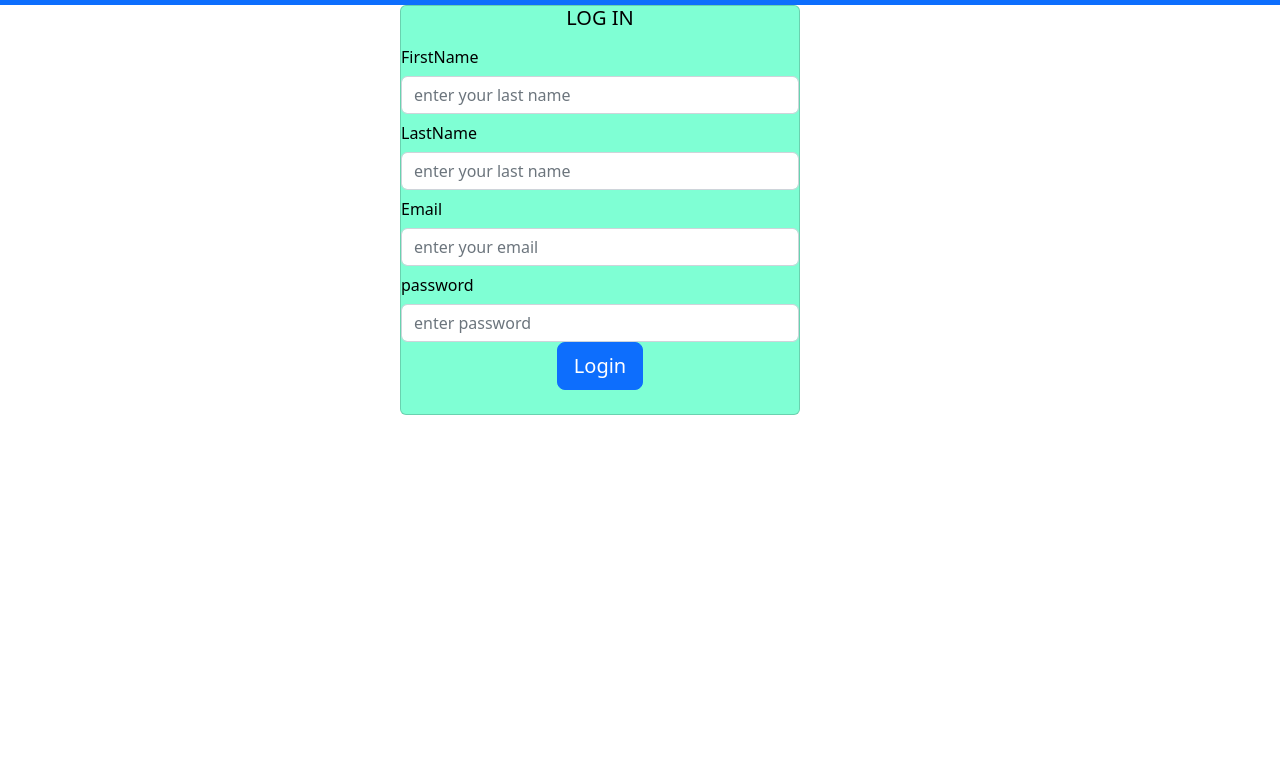
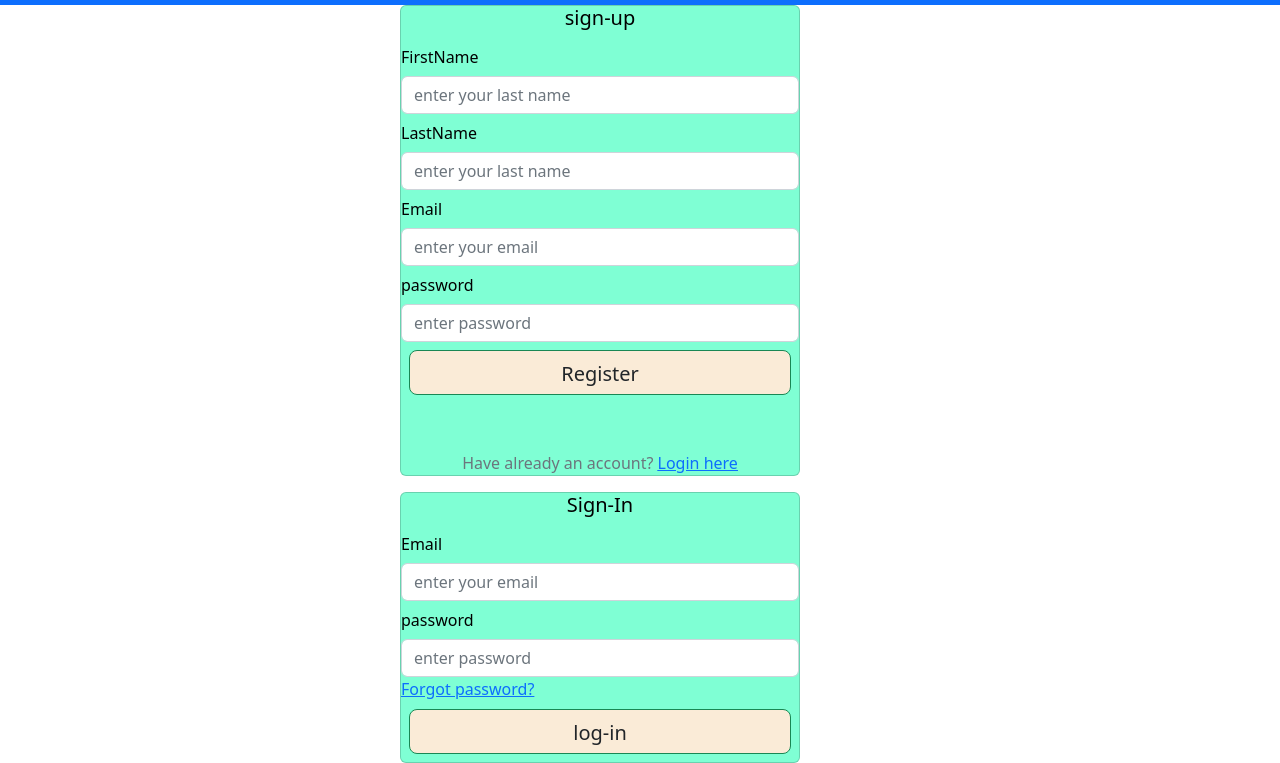
Before and after one commit to Mosesochacha/inshort-News, a plain HTML site: page index.html in a window 1280 px wide. Shown: the part 51-814 px from the top of the page. Drawn offline with Linux system fonts and the light colour scheme.

Commit message:
Added a login form

```diff
--- a/index.html
+++ b/index.html
@@ -23,10 +23,10 @@
 
 
 
-     <!-- login and sign-up form -->
+     <!-- sign-up form -->
      <div class="card flex-column opacity-25% ">
         <form action="page.php" method="post">
-            <h5 class="header" style="text-align: center;">LOG IN</h5>
+            <h5 class="header" style="text-align: center;">sign-up</h5>
             <div class="col auto">
 
                 <label for="inputusername" class="col-form-label">FirstName</label>
@@ -44,11 +44,40 @@
                 <label for="inputusername" class="col-form-label">password</label>
                 <input type="password" class="form-control" placeholder="enter password" required>
             </div>
-            <div class="d-flex justify-content-center mx-4 mb-3 mb-lg-4">
-                <button type="button" class="btn btn-primary btn-lg" onclick="login">Login</button>
+            <div class="d-flex justify-content-center">
+                <button type="button" id="btn-r" class="btn btn-success btn-block btn-lg gradient-custom-4 text-body">Register</button>
               </div>
+
+              <p class="text-center text-muted mt-5 mb-0">Have already an account? <a href="#!"><u>Login here</u></a></p>
+
         </form>
              </div>
+
+
+
+
+             <!-- sign up form -->
+             <div class="card flex-column opacity-25% mt-3 " style="overflow: hidden;">
+                <form action="page.php" method="post">
+                    <h5 class="header" style="text-align: center;">Sign-In</h5>
+                      <div class="col auto">
+                        <label for="inputusername" class="col-form-label">Email </label>
+                        <input type="email" class="form-control" placeholder="enter your email" required>
+                    </div>
+                    <div class="col auto">
+                        <label for="inputusername" class="col-form-label">password</label>
+                        <input type="password" class="form-control" placeholder="enter password" required>
+                    </div>
+                    <div class="pass-link">
+                        <a  href="#">Forgot password?</a>
+                     </div>
+                    <div class="d-flex justify-content-center">
+                        <button type="button"
+                          class="btn btn-success btn-block btn-lg gradient-custom-4 text-body" id="btn-l">log-in</Log-in></button>
+                    </div>
+                </form>
+                     </div>
+
 
     <script src="index.js"> </script>
      <script src="bootstrap.js"></script>
--- a/style.css
+++ b/style.css
@@ -5,5 +5,33 @@
     width: 400px;
     color: #000;
     margin-left: 50vh;
+    overflow: hidden;
 
 }
+#card{
+    overflow: hidden;
+    background-color: aquamarine;
+    margin-top: 50;
+    height: 400px;
+    width: 400px;
+    color: #000;
+    margin-left: 50vh;
+
+}
+#btn-r{
+    background-color: antiquewhite;
+    color: blue;
+    height: 45px;
+    width: 100vh;
+  margin: 1vh;
+  box-shadow: inset;
+}
+
+#btn-l{
+    background-color: antiquewhite;
+    color: blue;
+    height: 45px;
+    width: 100vh;
+  margin: 1vh;
+  box-shadow: inset;
+}
```
